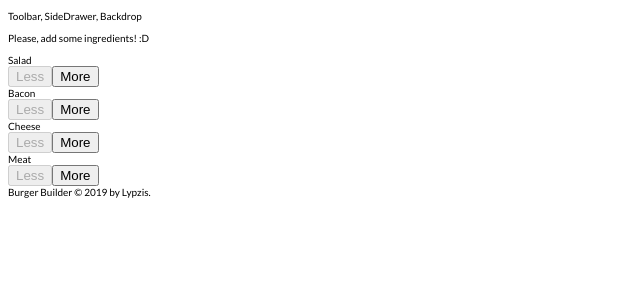
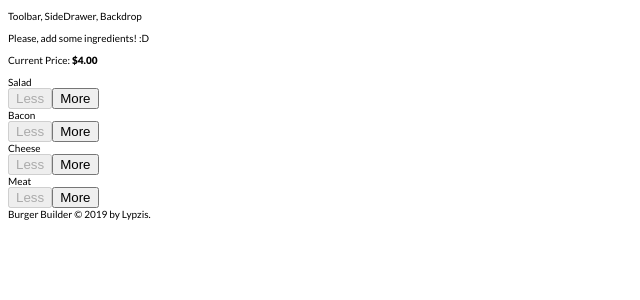
Before and after one commit to Lypzis/burger_builder, a React app: page / in a window 1280 px wide. Shown: the top 300 px of the page, without its empty margins (0-640 px from the left). Built offline with nearby package versions, Linux system fonts and the light colour scheme.

Commit message:
Update adding price display into BuildControls.js

```diff
--- a/src/components/Burger/BuildControls/BuildControls.js
+++ b/src/components/Burger/BuildControls/BuildControls.js
@@ -14,8 +14,9 @@
     // ...
 ];
 
-const buildControls = props => (
+const buildControls = props => ( // to fixed will fix the price value to have only two number after the dot.
     <Aux>
+        <p>Current Price: <strong>${props.price.toFixed(2)}</strong></p>
         {
             controls.map(control => <BuildControl
                 key={control.label}
--- a/src/components/Burger/Burger.css
+++ b/src/components/Burger/Burger.css
@@ -26,6 +26,6 @@
 @media only screen and (min-width: 1000px) and (min-height: 700px) {
     .Burger {
         width: 70rem;
-        height: 60rem;
+        height: 55vh;
     }
 }
--- a/src/containers/BurgerBuilder/BurgerBuilder.js
+++ b/src/containers/BurgerBuilder/BurgerBuilder.js
@@ -87,7 +87,8 @@
                 <BuildControls
                     addIngredient={this.addIngredientHandler}
                     removeIngredient={this.removeIngredientHandler}
-                    disabled={disabledInfo} />
+                    disabled={disabledInfo}
+                    price={this.state.totalPrice}/>
             </Aux>
         );
     }
```
